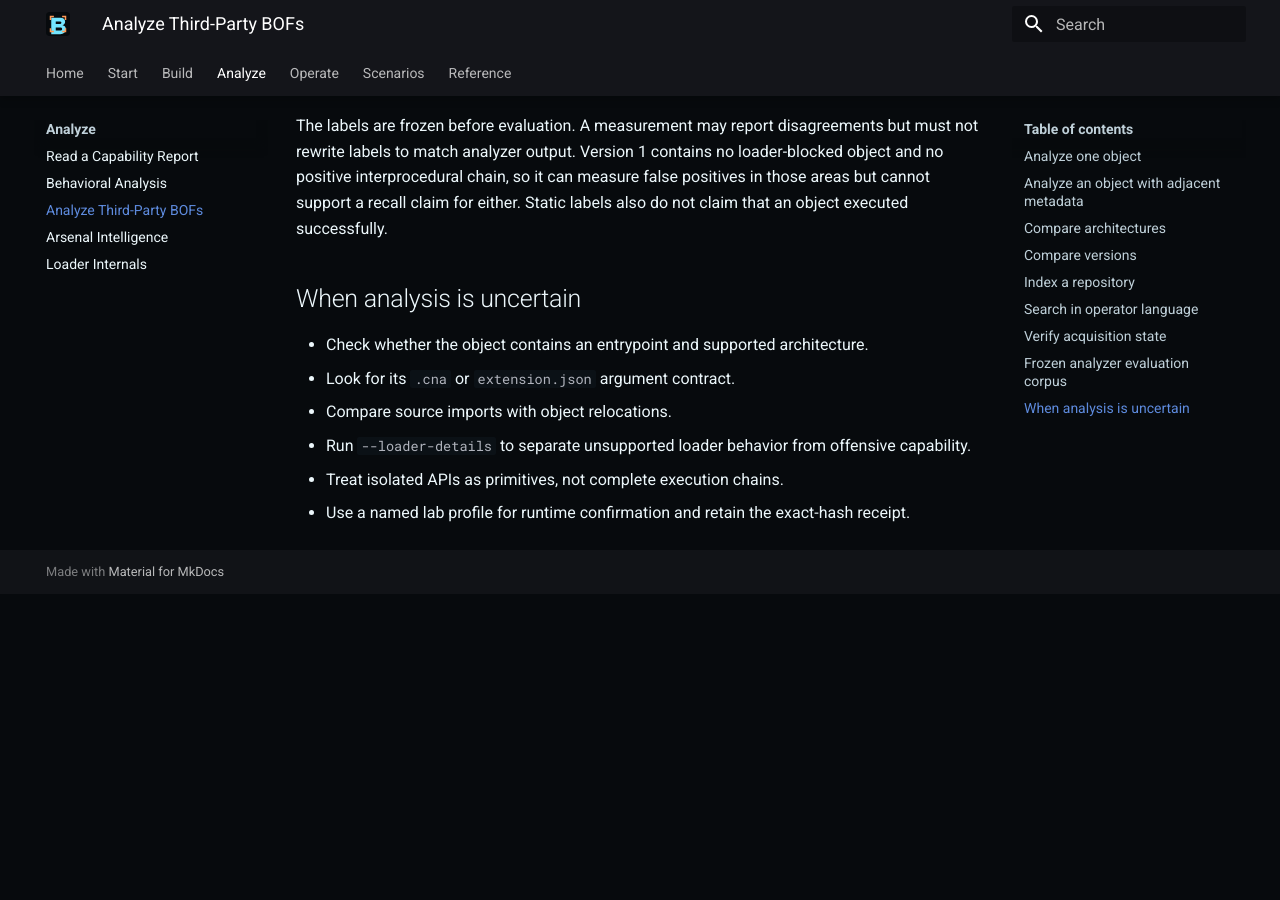
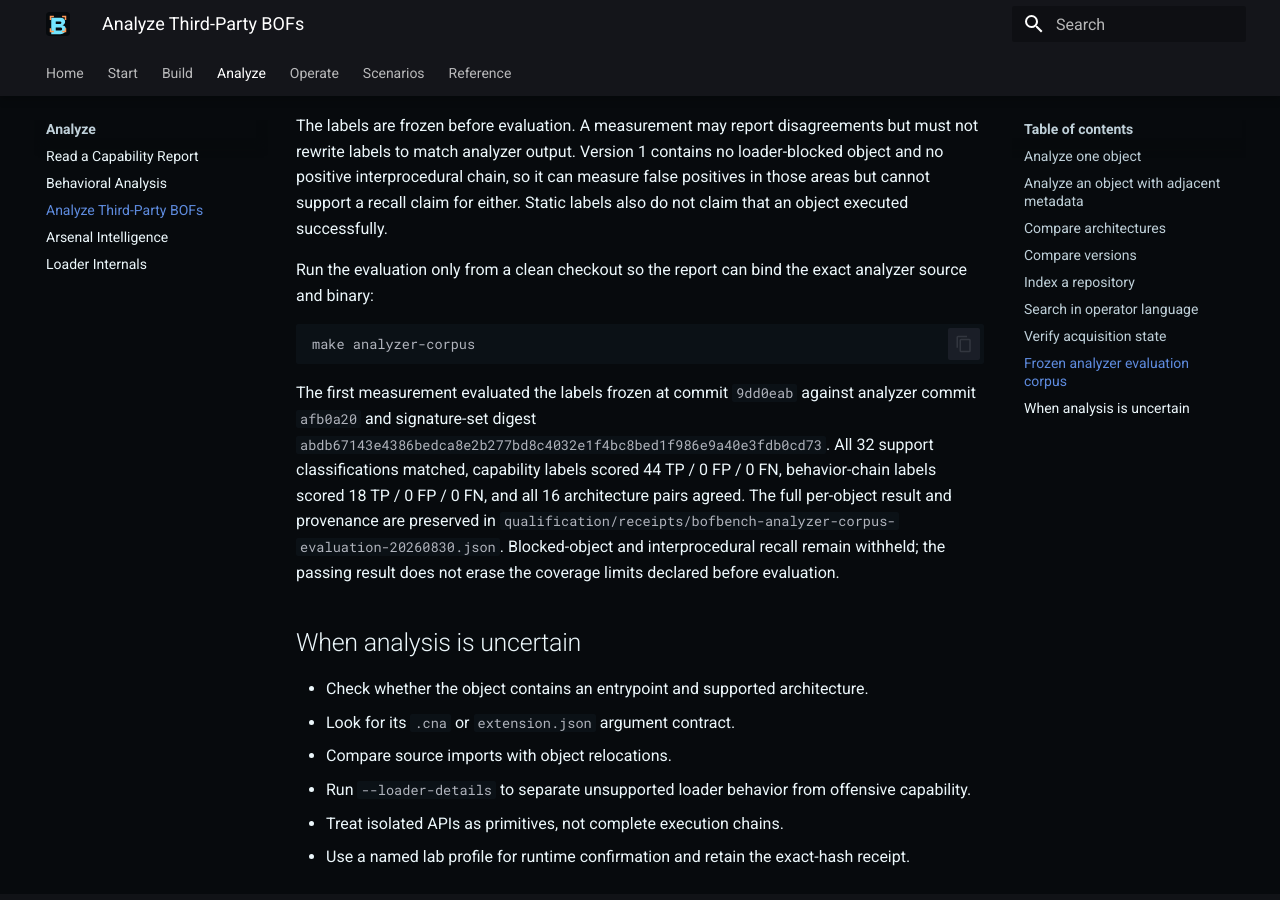
Before and after one commit to professor-moody/bofbench, an MkDocs documentation site: the page built from docs/third-party-analysis.md, in a window 1280 px wide and 900 px high, scrolled down 2218 px. Built offline with MkDocs 1.6.1 and Material for MkDocs 9.7.7, drawn with Linux system fonts in a browser that asks for light colours; a script that is not in the unit is left out; before the commit the page ends 2812 px from its top, so only the background shows below that.

Commit message:
record analyzer corpus baseline

````diff
--- a/docs/third-party-analysis.md
+++ b/docs/third-party-analysis.md
@@ -92,6 +92,23 @@ loader-blocked object and no positive interprocedural chain, so it can measure
 false positives in those areas but cannot support a recall claim for either.
 Static labels also do not claim that an object executed successfully.
 
+Run the evaluation only from a clean checkout so the report can bind the exact
+analyzer source and binary:
+
+```bash
+make analyzer-corpus
+```
+
+The first measurement evaluated the labels frozen at commit `9dd0eab` against
+analyzer commit `afb0a20` and signature-set digest
+`abdb67143e4386bedca8e2b277bd8c4032e1f4bc8bed1f986e9a40e3fdb0cd73`.
+All 32 support classifications matched, capability labels scored 44 TP / 0 FP /
+0 FN, behavior-chain labels scored 18 TP / 0 FP / 0 FN, and all 16 architecture
+pairs agreed. The full per-object result and provenance are preserved in
+`qualification/receipts/bofbench-analyzer-corpus-evaluation-20260830.json`.
+Blocked-object and interprocedural recall remain withheld; the passing result
+does not erase the coverage limits declared before evaluation.
+
 ## When analysis is uncertain
 
 - Check whether the object contains an entrypoint and supported architecture.
````
Also changed, not shown: ROADMAP.md (+18 -9 lines), 1 other file.
